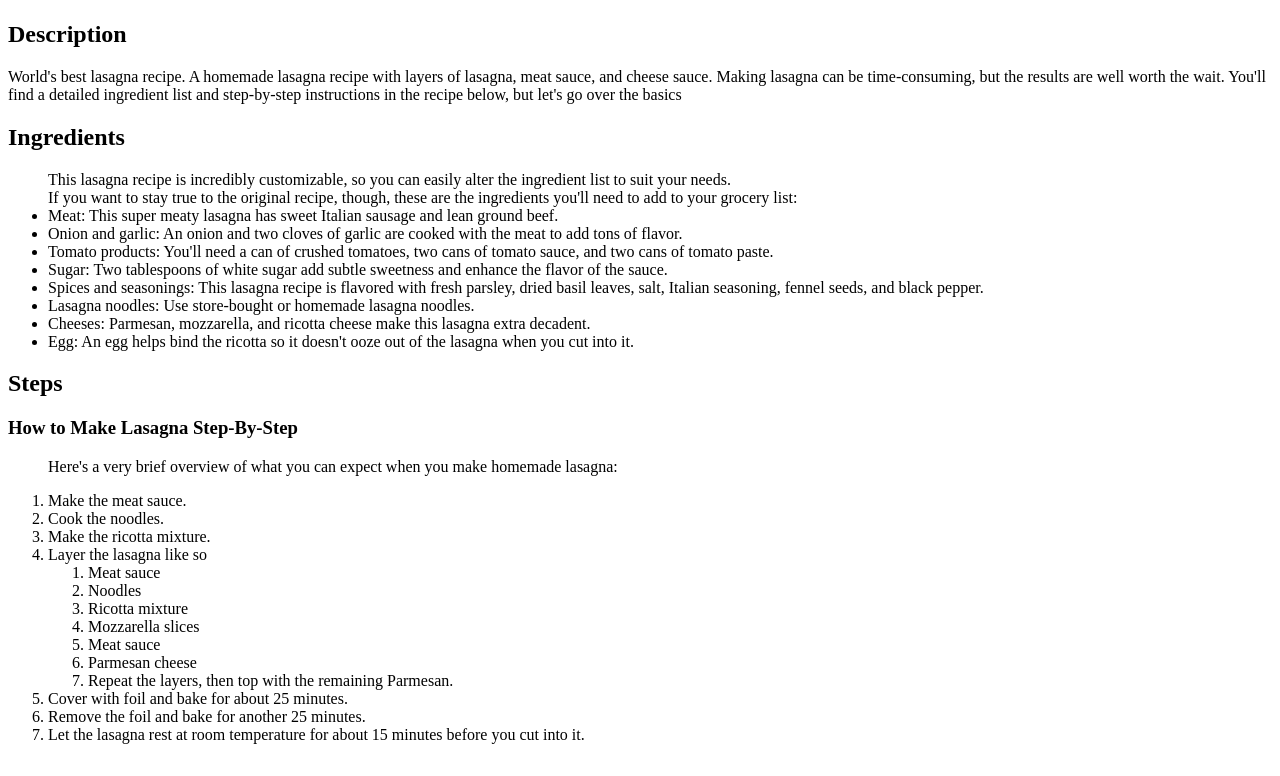
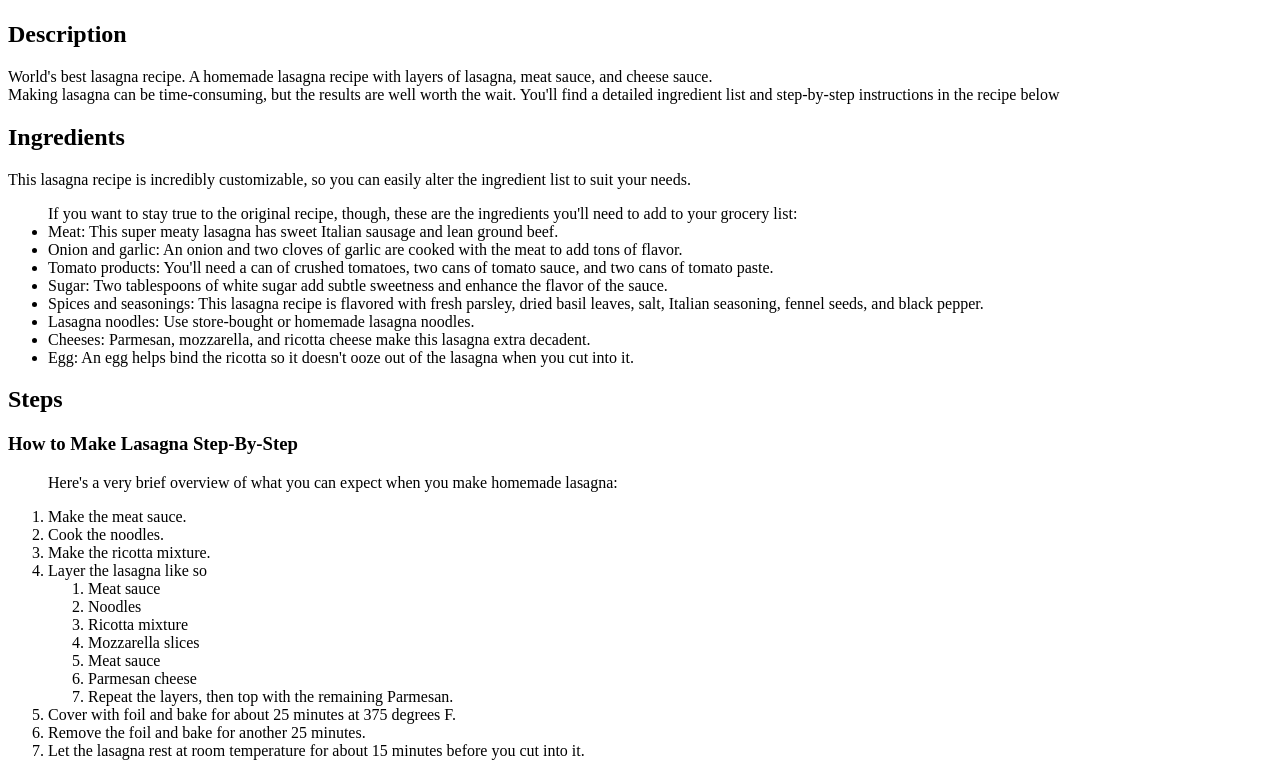
Before and after one commit to phatboislym/odin-recipes, a plain HTML site: page recipes/lasagna.html in a window 1280 px wide. Shown: the part 383-1159 px from the top of the page. Drawn offline with Linux system fonts and the light colour scheme.

Commit message:
update: update lasagna recipe
- Updated lasagna.html with temperature for baking
- Clarified in the description that the lasagna recipe is customizable

```diff
--- a/recipes/lasagna.html
+++ b/recipes/lasagna.html
@@ -10,14 +10,14 @@
     <img alt="non-stick lasagna dish with lasagna on kitchen table" src="https://imagesvc.meredithcorp.io/v3/mm/image?url=https://public-assets.meredithcorp.io/eaf2a87ca2376e9dca53110c86de9d30/1689369755173IMG_4459.jpg&q=60&c=sc&orient=true&poi=auto&h=512">
     <h2>Description</h2>
         <p>World's best lasagna recipe. A homemade lasagna recipe with layers of lasagna, meat sauce, and cheese sauce.
+            <br>
             Making lasagna can be time-consuming, but the results are well worth the wait. You'll find a detailed
-            ingredient list and step-by-step instructions in the recipe below, but let's go over the basics
+            ingredient list and step-by-step instructions in the recipe below
         </p>
     <h2>Ingredients</h2>
-        <ul>
             This lasagna recipe is incredibly customizable, so you can easily alter the ingredient list to suit your
             needs.
-            <br>
+        <ul>
             If you want to stay true to the original recipe, though, these are the ingredients you'll need to
             add to your grocery list:
             <li>Meat: This super meaty lasagna has sweet Italian sausage and lean ground beef.</li>
@@ -48,7 +48,7 @@
                         <li>Parmesan cheese</li>
                         <li>Repeat the layers, then top with the remaining Parmesan.</li>
                     </ol>
-                <li>Cover with foil and bake for about 25 minutes.</li>
+                <li>Cover with foil and bake for about 25 minutes at 375 degrees F.</li>
                 <li>Remove the foil and bake for another 25 minutes.</li>
                 <li>Let the lasagna rest at room temperature for about 15 minutes before you cut into it.</li>
             </ol>
```
